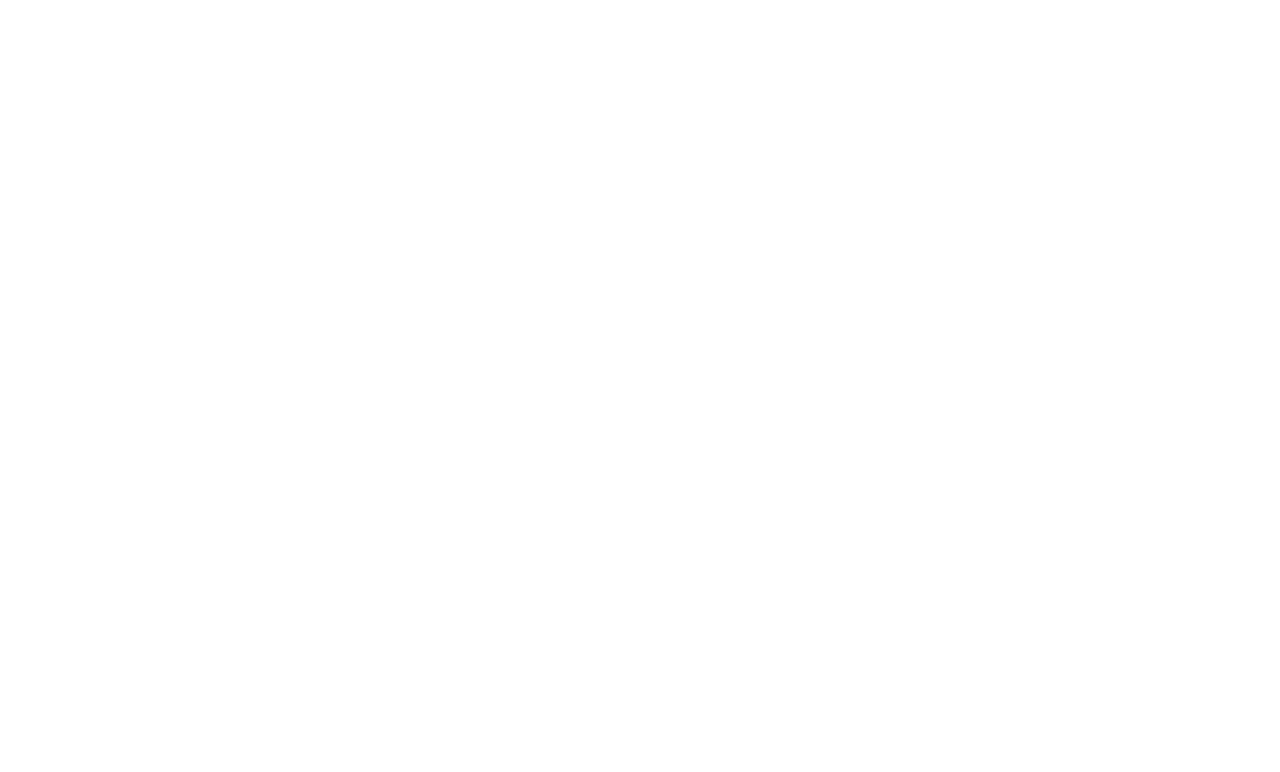
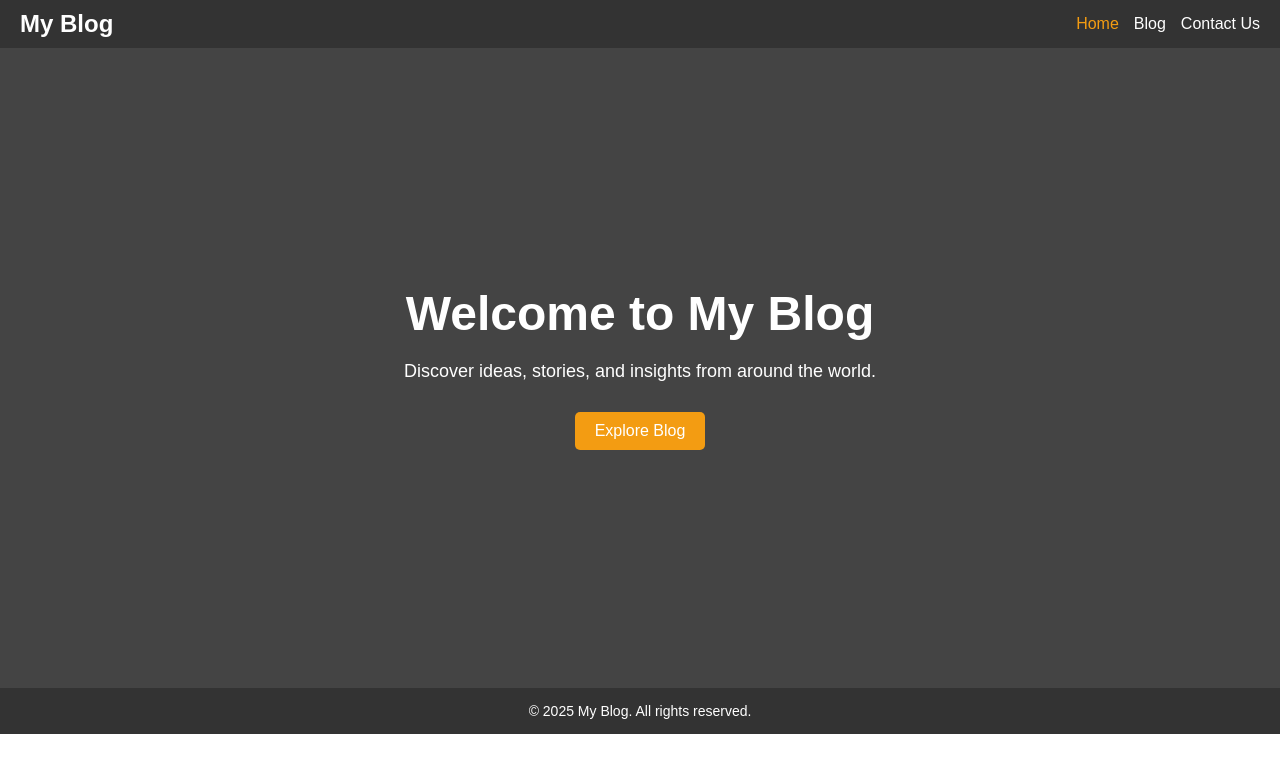
Before and after one commit to Sinnan0/Blogging-Website0, a plain HTML site: page src/index.html in a window 1280 px wide. Drawn offline with Linux system fonts and the light colour scheme.

Commit message:
Update index.html and .css

```diff
--- a/src/index.html
+++ b/src/index.html
@@ -3,9 +3,31 @@
 <head>
     <meta charset="UTF-8">
     <meta name="viewport" content="width=device-width, initial-scale=1.0">
-    <title>Document</title>
+    <title>Blogging Website - Home</title>
+    <link rel="stylesheet" href="../styles/index.css">
 </head>
 <body>
+    <header>
+        <div class="logo">My Blog</div>
+        <nav>
+            <ul class="nav-links">
+                <li><a href="index.html" class="active">Home</a></li>
+                <li><a href="#">Blog</a></li>
+                <li><a href="#">Contact Us</a></li>
+            </ul>
+        </nav>
+    </header>
 
+    <main>
+        <section class="hero">
+            <h1>Welcome to My Blog</h1>
+            <p>Discover ideas, stories, and insights from around the world.</p>
+            <a href="#" class="cta-button">Explore Blog</a>
+        </section>
+    </main>
+
+    <footer>
+        <p>&copy; 2025 My Blog. All rights reserved.</p>
+    </footer>
 </body>
 </html>
--- a/styles/index.css
+++ b/styles/index.css
@@ -1,3 +1,85 @@
+/* General Reset */
 * {
-    background-color: aliceblue;
+    margin: 0;
+    padding: 0;
+    box-sizing: border-box;
+    font-family: Arial, sans-serif;
 }
+
+/* Header Styling */
+header {
+    display: flex;
+    justify-content: space-between;
+    align-items: center;
+    padding: 10px 20px;
+    background-color: #333;
+    color: #fff;
+}
+
+.logo {
+    font-size: 24px;
+    font-weight: bold;
+}
+
+.nav-links {
+    list-style: none;
+    display: flex;
+    gap: 15px;
+}
+
+.nav-links a {
+    color: #fff;
+    text-decoration: none;
+    font-size: 16px;
+    transition: color 0.3s;
+}
+
+.nav-links a:hover, .nav-links .active {
+    color: #f39c12;
+}
+
+/* Hero Section */
+.hero {
+    display: flex;
+    flex-direction: column;
+    align-items: center;
+    justify-content: center;
+    height: 80vh;
+    background: url('#') no-repeat center center/cover;
+    text-align: center;
+    color: #fff;
+    background-color: #444; /* Fallback for missing image */
+}
+
+.hero h1 {
+    font-size: 48px;
+    margin-bottom: 20px;
+}
+
+.hero p {
+    font-size: 18px;
+    margin-bottom: 30px;
+}
+
+.cta-button {
+    background-color: #f39c12;
+    color: #fff;
+    text-decoration: none;
+    padding: 10px 20px;
+    border-radius: 5px;
+    font-size: 16px;
+    transition: background-color 0.3s;
+}
+
+.cta-button:hover {
+    background-color: #e67e22;
+}
+
+/* Footer */
+footer {
+    text-align: center;
+    padding: 15px;
+    background-color: #333;
+    color: #fff;
+    font-size: 14px;
+}
```
